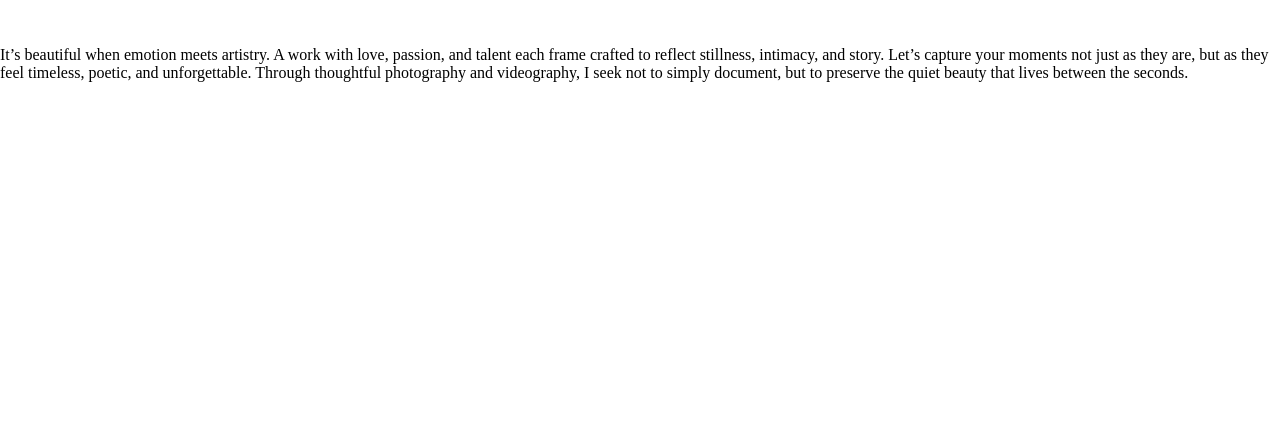
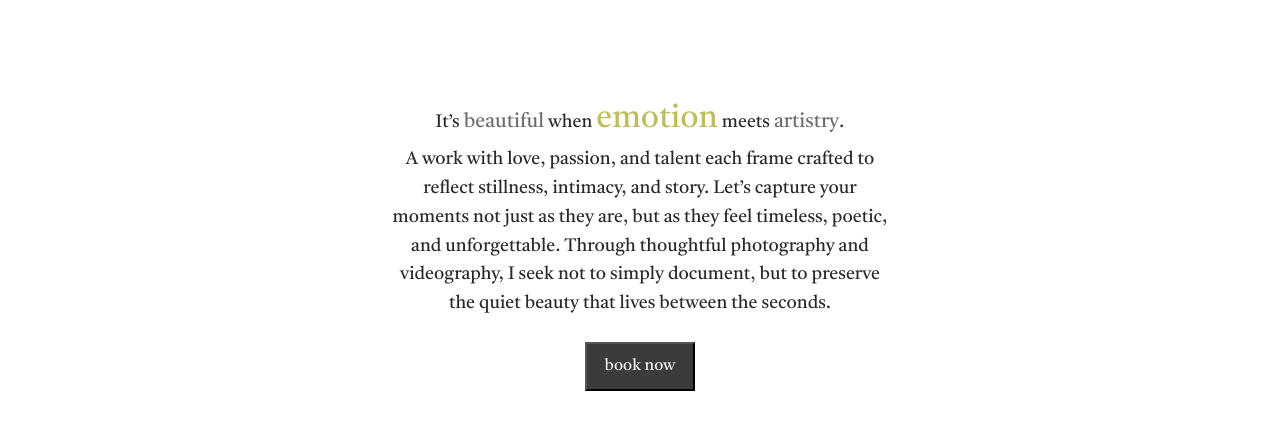
Before and after one commit to painkek/portfolio, a website built with Vite: page index.html in a window 1280 px wide. Shown: the part 920-1362 px from the top of the page. Before the commit the page ends 1002 px from the top, so only its background shows below. Built offline with nearby package versions, Linux system fonts and the light colour scheme.

Commit message:
about section

```diff
--- a/index.html
+++ b/index.html
@@ -10,12 +10,11 @@
   <body>
     <!-- nav section -->
     <header class="nav-container">
-      <!-- Fixed typo in class name -->
       <div class="logo">
         <h1><a href="/">ANDRE</a></h1>
       </div>
       <nav>
-        <!-- Added semantic nav tag -->
+        <!-- links -->
         <ul class="nav-links">
           <li><a href="/" class="nav-link">Home</a></li>
           <li><a href="#about" class="nav-link">About</a></li>
@@ -39,16 +38,25 @@
 
     <!-- about -->
     <section class="about-section">
-      <div>
+      <div class="about">
         <p>
-          It’s beautiful when <span>emotion</span> meets artistry. A work with
-          love, passion, and talent each frame crafted to reflect stillness,
-          intimacy, and story. Let’s capture your moments not just as they are,
-          but as they feel timeless, poetic, and unforgettable. Through
-          thoughtful photography and videography, I seek not to simply document,
-          but to preserve the quiet beauty that lives between the seconds.
+          It’s <span class="beautiful-text">beautiful</span> when
+          <span class="emotion-text">emotion</span> meets
+          <span class="artistry-text">artistry</span>. <br />
+          A work with love, passion, and talent each frame crafted to reflect
+          stillness, intimacy, and story. Let’s capture your moments not just as
+          they are, but as they feel timeless, poetic, and unforgettable.
+          Through thoughtful photography and videography, I seek not to simply
+          document, but to preserve the quiet beauty that lives between the
+          seconds.
         </p>
+        <button class="book-btn">book now</button>
       </div>
+    </section>
+
+    <!-- contact section -->
+    <section class="contact-container">
+      <div class="contact"></div>
     </section>
   </body>
 </html>
--- a/src/css/style.css
+++ b/src/css/style.css
@@ -90,107 +90,52 @@
   display: block; /* Removes default image spacing */
 }
 
-/*
-fonts
-@font-face {
-  font-family: "Tiro Devanagari Marathi";
-  src: url("../fonts/TiroDevanagariMarathi-Regular.woff");
-  font-weight: normal;
+.about-section {
+  display: flex;
+  align-items: center;
+  text-align: center;
+  justify-content: center;
+  /* background-color: gray; */
+  width: 93%;
+  margin: 0 auto 50px;
+  /* border: 3px solid #73ad21; */
 }
 
-:root {
-  --font-family: "Tiro Devanagari Marathi", sans-serif;
-  --primary-color: #292929;
-  --nav-bg-color: #ffffff;
-  --nav-link-color: #333333;
-  --nav-link-hover: #000000;
-  --section-padding: 2rem;
-  --logo-spacing: 3rem;
-  --nav-spacing: 2rem;
+.about {
+  font-family: var(--font-family);
+  padding: 48px;
+  width: 50%;
+  line-height: 1.6;
 }
 
-* {
-  padding: 0;
-  margin: 0;
-  box-sizing: border-box;
+.about p {
+  font-size: 18px;
+  color: var(--primary-color);
+  padding-bottom: 24px;
 }
 
-Page Layout
-.page-wrapper {
-  min-height: 100vh;
-  display: flex;
-  flex-direction: column;
-  padding: var(--section-padding);
+.emotion-text {
+  font-size: 32px;
+  color: #bfbc5d;
 }
 
-Navigation
-.nav-container {
-  background-color: var(--nav-bg-color);
-  position: sticky;
-  top: 0;
-  z-index: 100;
-  box-shadow: 0 2px 10px rgba(0, 0, 0, 0.1);
-  display: flex;
-  flex-direction: column;
-  align-items: center;
-  padding: 1rem 0;
-  margin-bottom: var(--nav-spacing);
+.beautiful-text {
+  font-size: 20px;
+  color: #6d6d6d;
 }
 
-.logo {
-  font-family: var(--font-family);
-  font-size: 2rem;
-  color: var(--primary-color);
-  text-transform: uppercase;
-  letter-spacing: 0.2rem;
-  margin-bottom: var(--logo-spacing);
-  padding: 0;
+.artistry-text {
+  font-size: 20px;
+  color: #6d6d6d;
 }
 
-.nav-links {
-  display: flex;
-  gap: 4rem;
-  list-style: none;
-  padding: 0;
-  margin: 0;
+.book-btn {
+  display: inline-block;
+  padding: 12px 18px;
+  background-color: #3b3b3b;
+  color: #f3f3f3;
+  font-family: var(--font-family);
+  font-size: 16px;
+  text-decoration: none;
+  transition: background-color 0.3s ease;
 }
-
-.nav-link {
-  font-family: var(--font-family);
-  font-size: 1rem;
-  color: var(--nav-link-color);
-  text-decoration: none;
-  text-transform: uppercase;
-  letter-spacing: 0.1rem;
-  font-weight: normal;
-  transition: color 0.3s ease;
-}
-
-.nav-link:hover {
-  color: var(--nav-link-hover);
-}
-
-Hero Section
-.hero-section {
-  flex: 1;
-  width: calc(100% + (2 * var(--section-padding)));
-  margin: 0 calc(-1 * var(--section-padding));
-  position: relative;
-}
-
-.hero-container {
-  width: 100%;
-  height: 100%;
-  background-color: var(--primary-color);
-  position: relative;
-  overflow: hidden;
-}
-
-.hero-image {
-  width: 100%;
-  height: 100%;
-  object-fit: cover;
-  object-position: center;
-  display: block;
-}
- */
```
Also changed, not shown: 2 other files.
